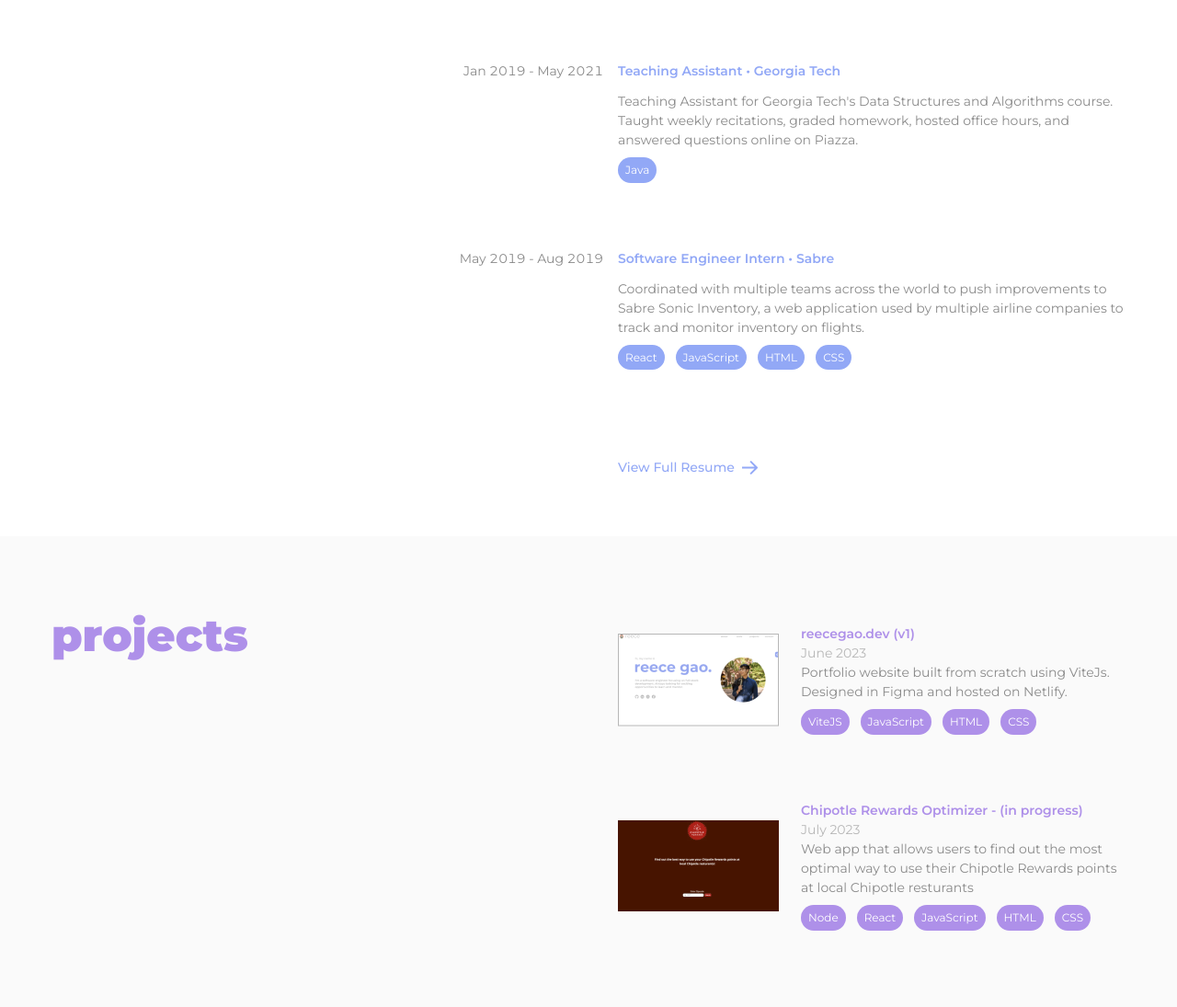
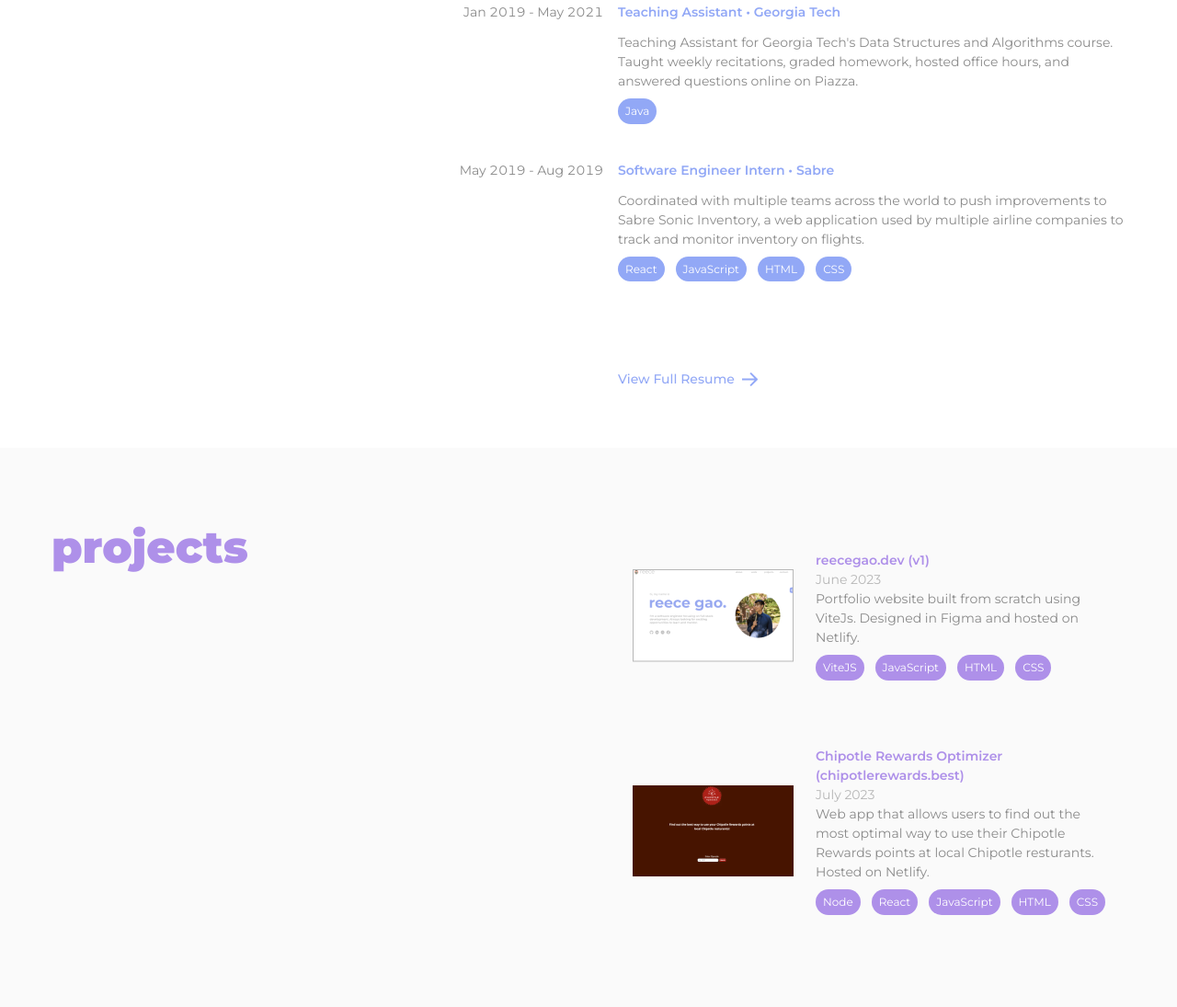
Before and after one commit to ReeceGao/reecegao-website, a website built with Vite: page index.html in a window 1280 px wide. Shown: the part 2068-3163 px from the top of the page at 92% size. Built offline with nearby package versions, Linux system fonts and the light colour scheme.

Commit message:
finished chipotle proj

```diff
--- a/index.html
+++ b/index.html
@@ -409,7 +409,8 @@
                         </div>
                         <div class="projects">
                             <ul role="list" class="list-items fs-list-body">
-                                <li>
+                                <li class="project-item">
+                                    <a href="#">
                                         <div class="project-item-container">
                                             <img
                                                 src="assets/project-thumb.png"
@@ -419,17 +420,16 @@
                                                 <h3
                                                     class="fw-semi-bold text-accent-400"
                                                 >
-                                                <a href="#">
                                                     reecegao.dev (v1)
-                                                </a>
                                                 </h3>
                                                 <p class="text-neutral-250">
                                                     June 2023
                                                 </p>
                                                 <p>
                                                     Portfolio website built from
-                                                scratch using ViteJs. Designed
-                                                in Figma and hosted on Netlify.
+                                                    scratch using ViteJs.
+                                                    Designed in Figma and hosted
+                                                    on Netlify.
                                                 </p>
                                                 <ul
                                                     role="list"
@@ -443,8 +443,13 @@
                                                 </ul>
                                             </div>
                                         </div>
+                                    </a>
                                 </li>
-                                <li>
+                                <li class="project-item">
+                                    <a
+                                        href="https://chipotlerewards.best"
+                                        target="_blank"
+                                    >
                                         <div class="project-item-container">
                                             <img
                                                 src="assets/chipotle-thumbnail.png"
@@ -454,18 +459,19 @@
                                                 <h3
                                                     class="fw-semi-bold text-accent-400"
                                                 >
-                                                Chipotle Rewards Optimizer - (in
-                                                progress)
+                                                    Chipotle Rewards Optimizer
+                                                    (chipotlerewards.best)
                                                 </h3>
                                                 <span class="text-neutral-250"
                                                     >July 2023</span
                                                 >
                                                 <p>
                                                     Web app that allows users to
-                                                find out the most optimal way to
-                                                use their Chipotle Rewards
-                                                points at local Chipotle
-                                                resturants
+                                                    find out the most optimal
+                                                    way to use their Chipotle
+                                                    Rewards points at local
+                                                    Chipotle resturants. Hosted
+                                                    on Netlify.
                                                 </p>
                                                 <ul
                                                     role="list"
@@ -480,6 +486,7 @@
                                                 </ul>
                                             </div>
                                         </div>
+                                    </a>
                                 </li>
                             </ul>
                         </div>
--- a/style.css
+++ b/style.css
@@ -511,15 +511,24 @@
         gap: 1.5rem;
         margin-left: 2rem;
     }
-
     .project-item-container img {
         display: block;
         object-fit: contain;
     }
-
     .projects-text {
         text-align: left;
         padding-top: 1.5rem;
+    }
+    .project-item {
+        transition: 0.5s;
+        padding: 1rem 1rem;
+    }
+    .project-item a {
+        text-decoration: none;
+        color: inherit;
+    }
+    .project-item:hover {
+        box-shadow: 5px 5px 5px var(--clr-neutral-400);
     }
 }
 
@@ -818,6 +827,6 @@
     }
 
     .list-items li:not(:first-child) {
-        margin-top: 4.5rem;
+        margin-top: 2.5rem;
     }
 }
```
Lines whose indentation alone changed are shown as unchanged.
